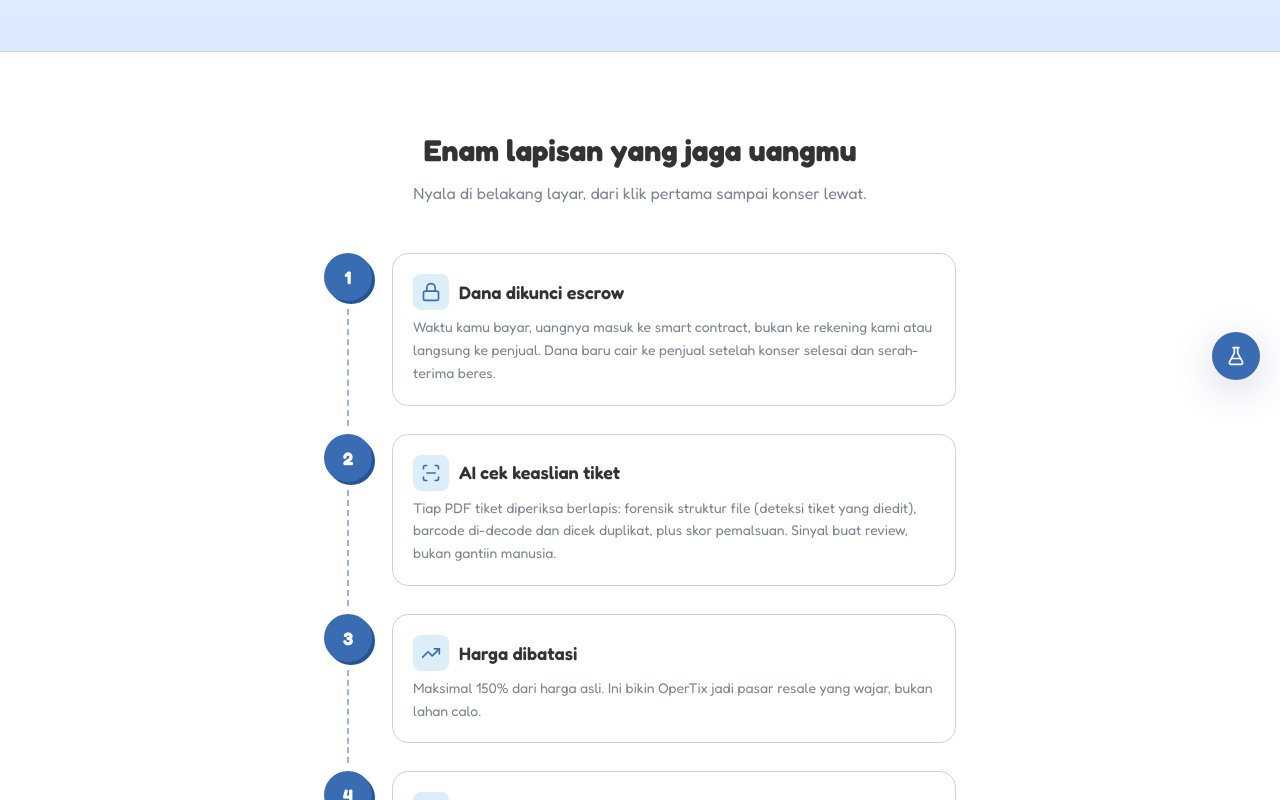
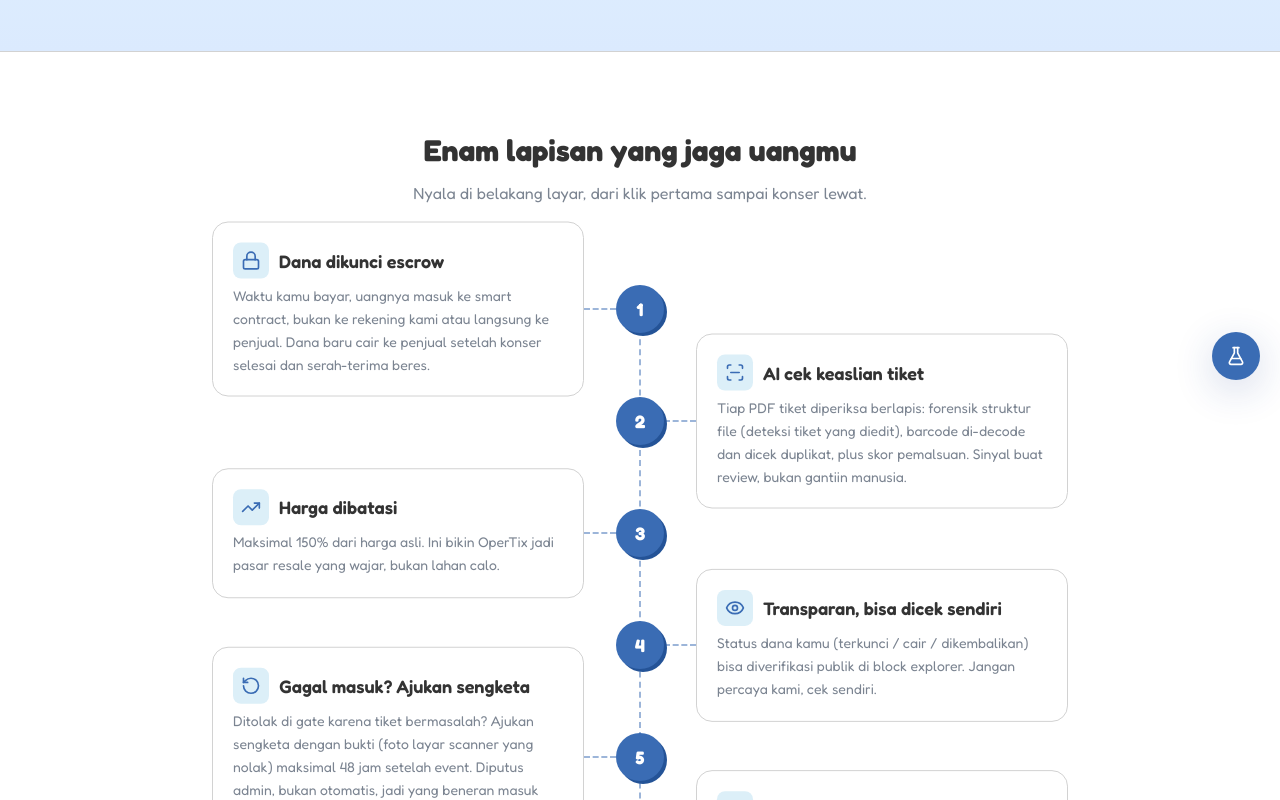
Before and after one commit to Lummy-Ticket/lummy, a Next.js app in the folder web/: page /how-it-works in a window 1280 px wide. Shown: the part 400-1200 px from the top of the page. Built offline with nearby package versions, Linux system fonts and the light colour scheme.

Commit message:
feat: enhance HowItWorks page layout with responsive stepper design and improved StepCard component

```diff
--- a/web/src/app/how-it-works/page.tsx
+++ b/web/src/app/how-it-works/page.tsx
@@ -2,6 +2,7 @@ import Link from "next/link";
 import Image from "next/image";
 import { Lock, ScanLine, TrendingUp, Eye, RotateCcw, Repeat, ArrowRight } from "lucide-react";
 import { Button } from "@/components/ui/button";
+import { cn } from "@/lib/utils";
 
 const sections = [
   {
@@ -36,6 +37,23 @@ const sections = [
   },
 ];
 
+const NODE =
+  "z-10 w-12 h-12 rounded-full bg-primary-navy text-white font-fredoka font-bold text-lg grid place-items-center shadow-[3px_3px_0px_#245397]";
+
+function StepCard({ s }: { s: (typeof sections)[number] }) {
+  return (
+    <div className="bg-neutral-white rounded-2xl border border-neutral-light-gray-1 p-5">
+      <div className="flex items-center gap-2.5 mb-1.5">
+        <span className="w-9 h-9 rounded-lg bg-secondary-blue-soft text-lummy-500 grid place-items-center shrink-0">
+          <s.Icon className="w-5 h-5" />
+        </span>
+        <h3 className="font-fredoka font-semibold text-lg text-neutral-black">{s.title}</h3>
+      </div>
+      <p className="text-neutral-gray text-sm leading-relaxed">{s.body}</p>
+    </div>
+  );
+}
+
 export default function HowItWorks() {
   return (
     <div className="pb-10">
@@ -50,36 +68,50 @@ export default function HowItWorks() {
         </div>
       </section>
 
-      {/* Stepper: enam lapis perlindungan. Node navy hard-shadow + garis dashed nyambung
-          (perforasi tiket), panel putih dengan border tipis di atas latar putih. */}
+      {/* Stepper zigzag. Desktop: band tinggi tetap (h-28) -> rhythm nomor rata & rapat;
+          kartu di-center absolut ke node-nya, kiri-kanan beda kolom jadi aman gak nabrak.
+          Spine top-14/bottom-14 = pas di titik node pertama & terakhir. Mobile: satu kolom flow. */}
       <section className="border-y border-neutral-light-gray-1 py-16 lg:py-20">
-        <div className="max-w-2xl mx-auto px-5">
+        <div className="max-w-4xl mx-auto px-5">
           <h2 className="text-center font-bold text-2xl md:text-3xl text-neutral-black leading-tight">Enam lapisan yang jaga uangmu</h2>
           <p className="text-center text-neutral-gray mt-3 mb-12">Nyala di belakang layar, dari klik pertama sampai konser lewat.</p>
-          <div className="flex flex-col">
-            {sections.map((s, i) => (
-              <div key={s.title} className="flex gap-4 sm:gap-5">
-                {/* kolom node + garis nyambung */}
-                <div className="flex flex-col items-center shrink-0">
-                  <span className="relative z-10 w-12 h-12 rounded-full bg-primary-navy text-white font-fredoka font-bold text-lg grid place-items-center shadow-[3px_3px_0px_#245397]">
-                    {i + 1}
-                  </span>
-                  {i < sections.length - 1 && (
-                    <span className="w-0.5 grow my-2 border-l-2 border-dashed border-lummy-500/50" aria-hidden />
-                  )}
+
+          {/* Desktop */}
+          <div className="relative hidden md:block">
+            <div className="absolute top-14 bottom-14 left-1/2 -translate-x-1/2 border-l-2 border-dashed border-lummy-500/50" aria-hidden />
+            {sections.map((s, i) => {
+              const left = i % 2 === 0;
+              return (
+                <div key={s.title} className="relative h-28">
+                  <span className={cn("absolute left-1/2 -translate-x-1/2 top-1/2 -translate-y-1/2", NODE)}>{i + 1}</span>
+                  <span
+                    className={cn(
+                      "absolute top-1/2 -translate-y-1/2 w-8 border-t-2 border-dashed border-lummy-500/50",
+                      left ? "right-1/2 mr-6" : "left-1/2 ml-6"
+                    )}
+                    aria-hidden
+                  />
+                  <div className={cn("absolute top-1/2 -translate-y-1/2 w-[calc(50%-3.5rem)]", left ? "left-0" : "right-0")}>
+                    <StepCard s={s} />
+                  </div>
                 </div>
-                {/* panel putih */}
-                <div className="flex-1 mb-7 bg-neutral-white rounded-2xl border border-neutral-light-gray-1 p-5">
-                  <div className="flex items-center gap-2.5 mb-1.5">
-                    <span className="w-9 h-9 rounded-lg bg-secondary-blue-soft text-lummy-500 grid place-items-center shrink-0">
-                      <s.Icon className="w-5 h-5" />
-                    </span>
-                    <h3 className="font-fredoka font-semibold text-lg text-neutral-black">{s.title}</h3>
+              );
+            })}
+          </div>
+
+          {/* Mobile */}
+          <div className="relative md:hidden">
+            <div className="absolute top-6 bottom-6 left-6 border-l-2 border-dashed border-lummy-500/50" aria-hidden />
+            <div className="flex flex-col gap-5">
+              {sections.map((s, i) => (
+                <div key={s.title} className="relative flex gap-4">
+                  <span className={cn("shrink-0", NODE)}>{i + 1}</span>
+                  <div className="flex-1 min-w-0">
+                    <StepCard s={s} />
                   </div>
-                  <p className="text-neutral-gray text-sm leading-relaxed">{s.body}</p>
                 </div>
-              </div>
-            ))}
+              ))}
+            </div>
           </div>
         </div>
       </section>
```
